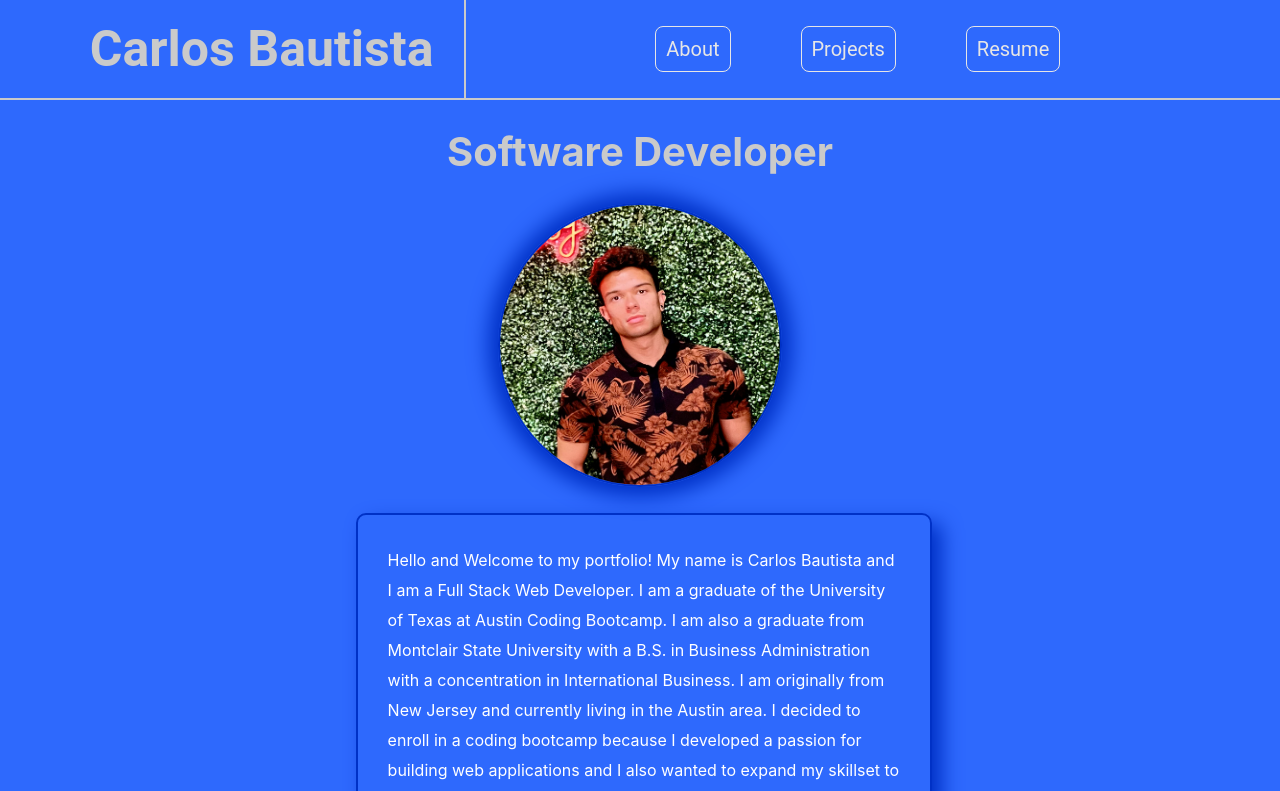
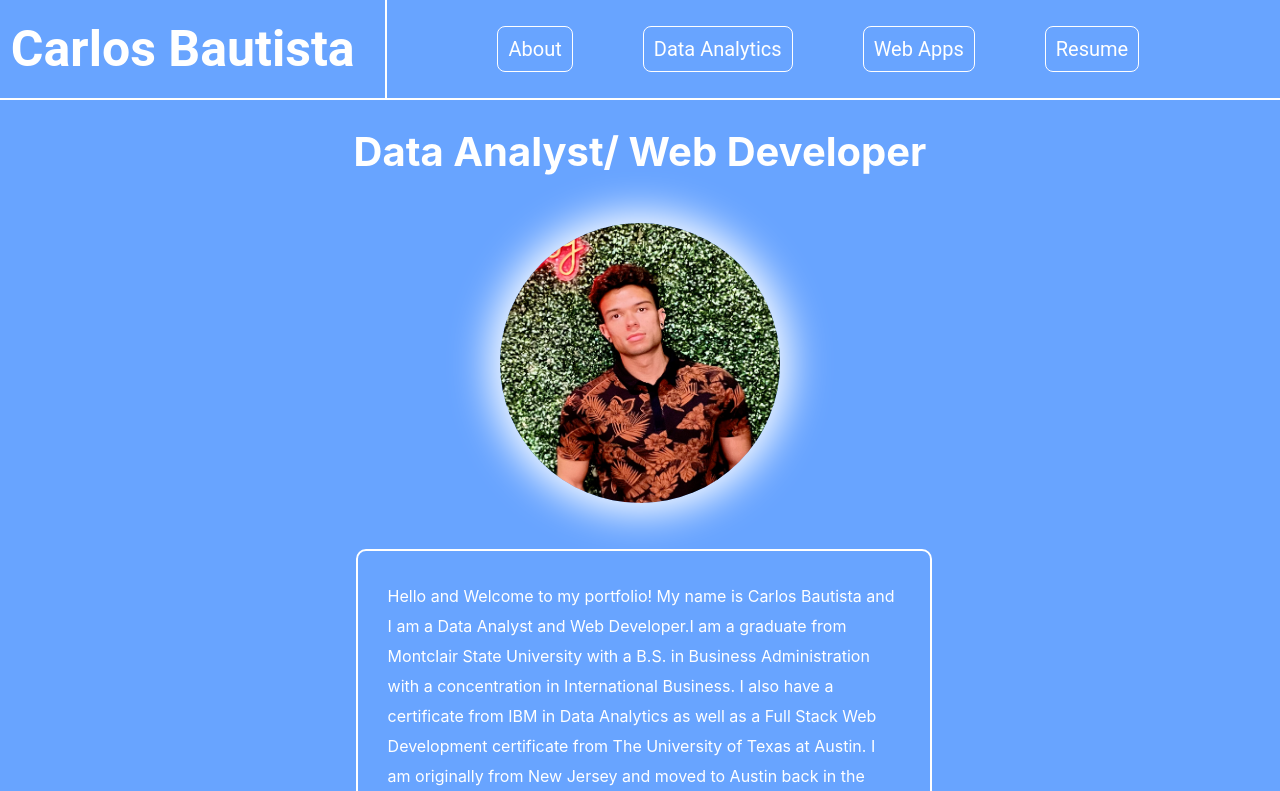
Before and after one commit to CxLos/CxLos-Portfolio, a React (Create React App) app in the folder cxlos20-portfolio/: page / in a window 1280 px wide. Shown: the top 791 px of the page. Built offline with nearby package versions, Linux system fonts and the light colour scheme.

Commit message:
changes to bio, design, and added data tab

```diff
--- a/cxlos20-portfolio/src/App.css
+++ b/cxlos20-portfolio/src/App.css
@@ -38,13 +38,13 @@
 }
 
 body {
-  background: rgb(46, 105, 253);
+  background: rgb(104, 164, 255);
 }
 
 header{
   font-size: 20px;
   text-align: center;
-  color: rgb(202, 202, 202);
+  color: rgb(255, 255, 255);
   justify-content: center;
   /* padding: 0px 20px 0px 0px; */
   /* margin: -30px; */
@@ -87,13 +87,14 @@ header{
   display: flex;
   flex-direction: column;
   justify-content: center;
+  margin: 20px 0px 20px 0px;
 }
 
 .me {
-  border: 2px solid;
   border-radius: 200px;
-  border-color: rgb(0, 49, 198);
-  box-shadow: 0px 0px 20px 10px rgb(0, 49, 198);
+  /* border: 2px solid; */
+  /* border-color: rgb(255, 255, 255); */
+  box-shadow: 0px 0px 40px 10px rgb(255, 255, 255);
   width: 280px;
   height: 280px;
   /* width: 16vw;
@@ -110,10 +111,10 @@ header{
   border: 2px solid;
   border-radius: 10px;
   /* border-color: rgb(255, 255, 255); */
-  border-color: rgb(0, 49, 198);
+  /* border-color: rgb(0, 49, 198); */
   /* box-shadow: 0px 0px 10px 0px rgb(255, 255, 255); */
-  box-shadow: 10px 10px 20px 0px rgb(0, 49, 198);
-    /* background-color: aliceblue; */
+  /* box-shadow: 10px 10px 20px 0px rgb(255, 255, 255); */
+    /* background-color: rgb(196, 227, 255); */
   line-height: 30px;
   width: 40%;
   padding: 30px
@@ -136,12 +137,12 @@ header{
   justify-content: space-evenly;
   /* align-items: center; */
   /* background-color: rgb(46, 105, 253); */
-  color: white;
+  color: rgb(255, 255, 255);
   font-family: 'Roboto', sans-serif;
   /* font-weight: 100; */
   /* padding: 10px; */
   border-bottom: 2px solid;
-  border-color: rgb(202, 202, 202);
+  border-color: rgb(255, 255, 255);
 }
 
 .navbar2{
@@ -163,7 +164,7 @@ header{
 .navbar2 ul li a {
   text-decoration: none;
   font-size: 20px;
-  color: rgb(230, 230, 230);
+  color: rgb(255, 255, 255);
   border: 1.5px solid;
   border-radius: 8px;
   padding: 10px
@@ -180,7 +181,7 @@ header{
   align-content: center;
   align-self: center;
   align-items: center;
-  color: rgb(202, 202, 202);
+  color: rgb(255, 255, 255);
   font-size: 25px;
   text-align: center;
   font-family: 'Roboto', sans-serif;
--- a/cxlos20-portfolio/src/components/navigation.js
+++ b/cxlos20-portfolio/src/components/navigation.js
@@ -22,17 +22,24 @@ function Navigation ({ currentPage, handlePageChange }) {
                             </a>
                         </li> */}
                         <li className="">
-                            <a href="#about" c
+                            <a href="#about"
                             // lassName={currentPage === 'About' ? 'nav-link active' : 'nav-link'}
                             onClick={() => handlePageChange('About')}>
                                 About
                             </a>
                         </li>
                         <li className="">
+                            <a href="#data"
+                            // lassName={currentPage === 'About' ? 'nav-link active' : 'nav-link'}
+                            onClick={() => handlePageChange('Data')}>
+                                Data Analytics
+                            </a>
+                        </li>
+                        <li className="">
                             <a href="#projects"
                             // className={currentPage === 'Projects' ? 'nav-link active' : 'nav-link'}
                             onClick={() => handlePageChange('Projects')}>
-                                Projects
+                                Web Apps
                             </a>
                         </li>
                         <li className="">
--- a/cxlos20-portfolio/src/components/pages/about.js
+++ b/cxlos20-portfolio/src/components/pages/about.js
@@ -5,7 +5,7 @@ const About = () => {
         <div className="page">
 
             <header>
-                <h1>Software Developer</h1>
+                <h1>Data Analyst/ Web Developer</h1>
             </header>
 
             <div className='about'>
@@ -17,7 +17,7 @@ const About = () => {
                 <div className='border'>
                     <div>
                         <p className='bio'>
-                            Hello and Welcome to my portfolio! My name is Carlos Bautista and I am a Full Stack Web Developer. I am a graduate of the University of Texas at Austin Coding Bootcamp. I am also a graduate from Montclair State University with a B.S. in Business Administration with a concentration in International Business. I am originally from New Jersey and currently living in the Austin area. I decided to enroll in a coding bootcamp because I developed a passion for building web applications and I also wanted to expand my skillset to learn about software development. My strengths include problem solving, team building, and creativity. I am currently seeking a position as a Full Stack Web Developer. Please feel free to contact me if you have any questions or would like to connect!
+                            Hello and Welcome to my portfolio! My name is Carlos Bautista and I am a Data Analyst and Web Developer.I am a graduate from Montclair State University with a B.S. in Business Administration with a concentration in International Business. I also have a certificate from IBM in Data Analytics as well as a Full Stack Web Development certificate from The University of Texas at Austin. I am originally from New Jersey and moved to Austin back in the summer of 2021. Since moving here, I developed a strong interest in coding and working with databases, so I decided it was time to further my education and learn more about the tech industry. From here, I realized I really enjoy working with numbers and trying to find the meaning behind them, then presenting that information to tell a story. Please feel free to contact me if you have any questions or would like to connect!
                         </p>
                     </div>
                 </div>
--- a/cxlos20-portfolio/src/components/pages/data.js
+++ b/cxlos20-portfolio/src/components/pages/data.js
@@ -0,0 +1,89 @@
+import React from 'react';
+
+const Data = () => {
+    return(
+        <div className='projects'>
+            <header>
+                <h1>Projects Coming Soon!</h1>
+            </header>
+
+            <div className='p-border'>
+                <div className="projects2">
+                    <div className="p-box">
+                        <a href="https://lookerstudio.google.com/navigation/reporting">
+                            <div>
+                                <h2 className='ptitle'>Project 1</h2>
+                            </div>
+                            <div className='img2'>
+                                <img className='img2' alt='' src={require(`./screenshots/Screenshot-135144.png`)}/>
+                            </div>
+                        </a>
+                    </div>
+
+                    <div className="p-box">
+                        <a href="https://lookerstudio.google.com/navigation/reporting">
+                        {/* <a href="https://characterize-this.herokuapp.com/"> */}
+                            <div>
+                                <h2 className='ptitle'>Project 2</h2>
+                            </div>
+                            <div className='img2'>
+                            <img className='img2' alt='' src={require(`./screenshots/Screenshot-135144.png`)}/>
+                            </div>
+                        </a>
+                    </div>
+
+                    <div className="p-box">
+                        <a href="https://lookerstudio.google.com/navigation/reporting">
+                        {/* <a href="https://birdbrain.herokuapp.com/"> */}
+                            <div>
+                                <h2 className='ptitle'>Project 3</h2>
+                            </div>
+                            <div className='img2'>
+                            <img className='img2' alt='' src={require(`./screenshots/Screenshot-135144.png`)}/>
+                            </div>
+                        </a>
+                    </div>
+                </div>
+            </div>
+
+            <div className='p-border'>
+                <div className="projects2">
+                    <div className="p-box">
+                        <a href="https://lookerstudio.google.com/navigation/reporting">
+                            <div>
+                                <h2 className='ptitle'>Project 4</h2>
+                            </div>
+                            <div className='img2'>
+                            <img className='img2' alt='' src={require(`./screenshots/Screenshot-135144.png`)}/>
+                            </div>
+                        </a>
+                    </div>
+
+                    <div className="p-box">
+                        <a href="https://lookerstudio.google.com/navigation/reporting">
+                            <div>
+                                <h2 className='ptitle'>Project 5</h2>
+                            </div>
+                            <div className='img2'>
+                            <img className='img2' alt='' src={require(`./screenshots/Screenshot-135144.png`)}/>
+                            </div>
+                        </a>
+                    </div>
+
+                    <div className="p-box">
+                        <a href="https://lookerstudio.google.com/navigation/reporting">
+                            <div>
+                                <h2 className='ptitle'>Project 6</h2>
+                            </div>
+                            <div className='img2'>
+                            <img className='img2' alt='' src={require(`./screenshots/Screenshot-135144.png`)}/>
+                            </div>
+                        </a>
+                    </div>
+                </div>
+            </div>
+        </div>
+);
+};
+
+export default Data;
--- a/cxlos20-portfolio/src/components/portfolio.js
+++ b/cxlos20-portfolio/src/components/portfolio.js
@@ -2,6 +2,7 @@ import React, { useState } from 'react';
 import Navigation from './navigation';
 import Home from './pages/home'
 import About from './pages/about'
+import Data from './pages/data'
 import Projects from './pages/projects';
 import Resume from './pages/resume'
 import Contact from './pages/contact'
@@ -17,6 +18,9 @@ const Portfolio = () => {
       }
       if (currentPage === 'About') {
         return <About />;
+      }
+      if (currentPage === 'Data') {
+        return <Data />;
       }
       if (currentPage === 'Projects') {
         return <Projects />;
```
Also changed, not shown: cxlos20-portfolio/src/components/pages/screenshots/Screenshot-135144.png (added), 1 other file (tests, documents, lock files or other folders).
